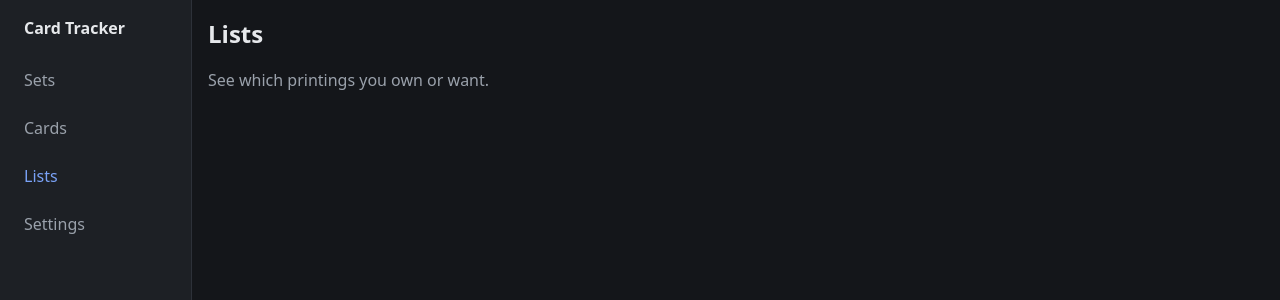
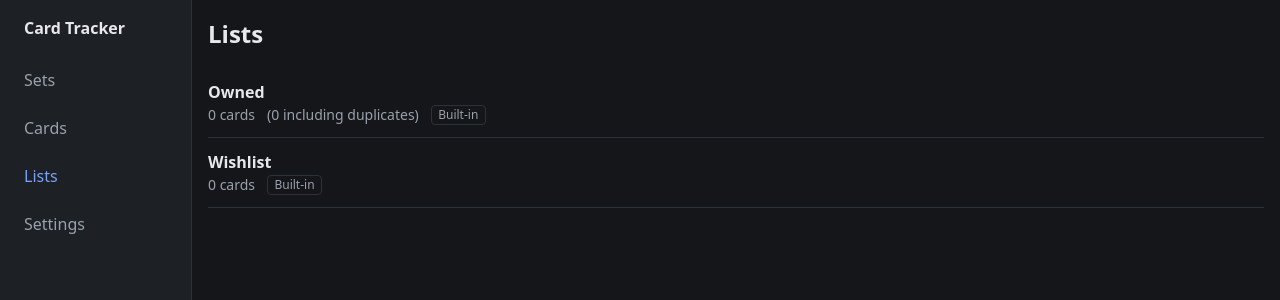
Before and after one commit to JohnBrockway/ygo-portfolio-app, a React (Vite) app in the folder app/: page /lists in a window 1280 px wide. Shown: the top 300 px of the page. Built offline with nearby package versions, Linux system fonts and the light colour scheme.

Commit message:
Add lists info page, currently just counting number of elements in each list and displaying it

```diff
--- a/app/src/pages/ListsPage.tsx
+++ b/app/src/pages/ListsPage.tsx
@@ -1,8 +1,48 @@
+import { useLiveLists } from "../data/lists";
+import { OWNED_LIST_ID } from "../data/listsDb";
+import type { EntryRecord, ListRecord } from "../data/listsDb";
+
+function formatCount(count: number, singular: string, plural: string): string {
+  return `${count} ${count === 1 ? singular : plural}`;
+}
+
+// One list's summary: its name, and how many entries are on it. On Owned an entry can hold several copies,
+// so the copies are counted too (every other list holds one copy per entry, so they would only repeat the count).
+function ListSummaryRow({ list, entries }: { list: ListRecord; entries: readonly EntryRecord[] }) {
+  const copyCount = entries.reduce((total, entry) => total + entry.quantity, 0);
+
+  return (
+    <div className="row">
+      <div className="row-title">{list.name}</div>
+      <div className="row-meta">
+        <span>{formatCount(entries.length, "card", "cards")}</span>
+        {list.id === OWNED_LIST_ID ? <span>{"(" + copyCount + " including duplicates)"}</span> : null}
+        {list.builtIn ? <span className="tag">Built-in</span> : null}
+      </div>
+    </div>
+  );
+}
+
 export function ListsPage() {
+  const listsState = useLiveLists();
+
   return (
     <>
       <h1>Lists</h1>
-      <p className="muted">See which printings you own or want.</p>
+      {listsState.status === "loading" ? (
+        <p className="muted">Loading lists…</p>
+      ) : listsState.lists.length === 0 ? (
+        // Only possible after a failed load (the built-in lists always exist otherwise); the banner says why.
+        <p className="muted">No lists to show.</p>
+      ) : (
+        <ul className="row-list">
+          {listsState.lists.map((list) => (
+            <li key={list.id}>
+              <ListSummaryRow list={list} entries={listsState.byList.get(list.id) ?? []} />
+            </li>
+          ))}
+        </ul>
+      )}
     </>
   );
 }
```
